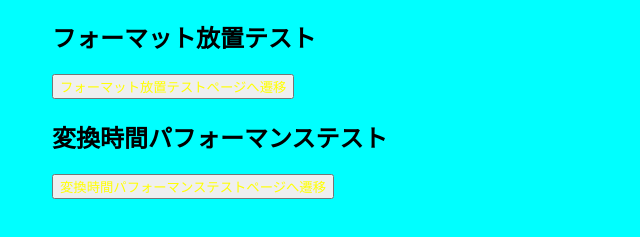
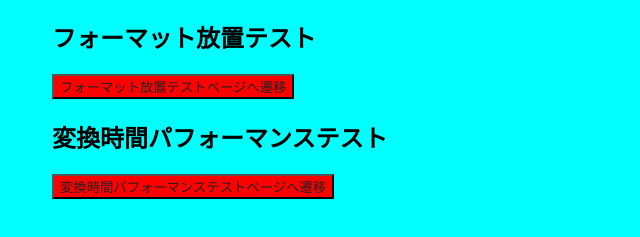
Before and after one commit to ssukuinda1/my-first-static-web-app, a plain HTML site: page src/index.html in a window 1280 px wide. Shown: the part 157-394 px from the top of the page, without its empty margins (268-908 px from the left). Drawn offline with Linux system fonts and the light colour scheme.

Commit message:
Update styles.css

```diff
--- a/src/styles.css
+++ b/src/styles.css
@@ -20,5 +20,6 @@ main > h1 {
   font-size: 3.5em;
 }
 button{
-color:#ff0;
+color:#222;
+background-color:#f00;
 }
```
